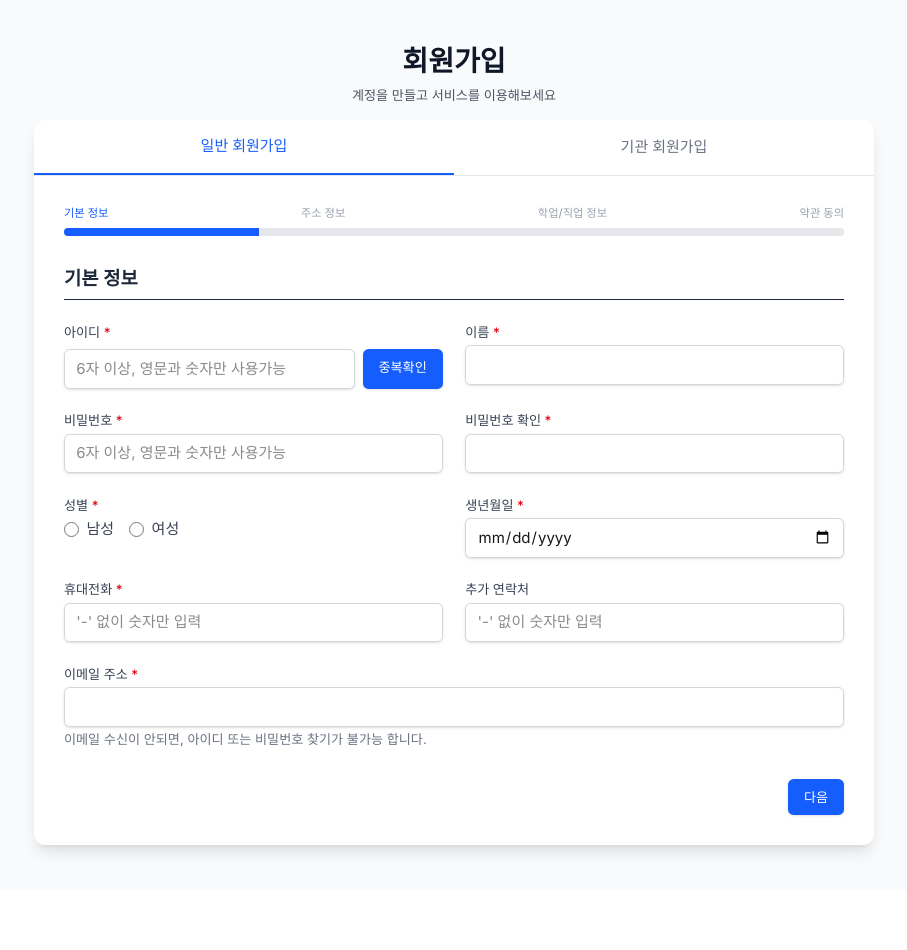
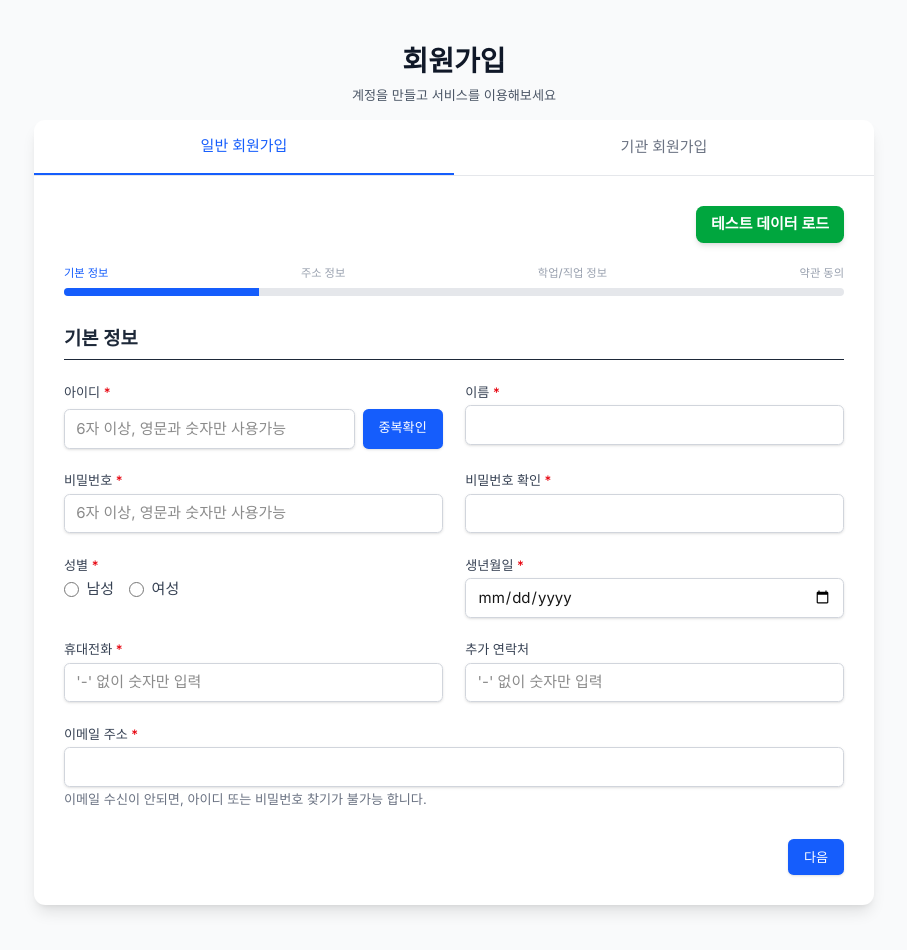
Before and after one commit to zoms999/aptitFront, a Next.js app: page /signup in a window 1280 px wide. Shown: the whole page, without its empty margins (186-1093 px from the left). Before the commit the page ends 890 px from the top, so only its background shows below. Built offline with nearby package versions, Linux system fonts and the light colour scheme.

Commit message:
로그인 세션유지지

```diff
--- a/app/page.tsx
+++ b/app/page.tsx
@@ -1,7 +1,36 @@
+"use client";
+
 import LoginForm from "@/components/LoginForm";
 import Header from "@/components/Header";
+import { useSession } from "next-auth/react";
+import { useEffect } from "react";
+import { useRouter } from "next/navigation";
 
 export default function Home() {
+  const { data: session, status } = useSession();
+  const router = useRouter();
+
+  useEffect(() => {
+    if (status === "authenticated" && session) {
+      // 이미 로그인된 사용자는 대시보드로 리다이렉트
+      router.push("/dashboard");
+    }
+  }, [session, status, router]);
+
+  // 로딩 중이거나 인증되지 않은 경우에만 로그인 화면 표시
+  if (status === "loading") {
+    return (
+      <div className="flex flex-col min-h-screen">
+        <Header />
+        <main className="flex-grow flex flex-col items-center justify-center py-24 px-4 sm:px-6 lg:px-8 bg-gray-50 dark:bg-gray-900">
+          <div className="w-full max-w-md space-y-8">
+            <p className="text-center text-gray-600 dark:text-gray-400">로딩 중...</p>
+          </div>
+        </main>
+      </div>
+    );
+  }
+
   return (
     <div className="flex flex-col min-h-screen">
       <Header />
--- a/components/OrganizationSignupForm.tsx
+++ b/components/OrganizationSignupForm.tsx
@@ -628,6 +628,59 @@ const OrganizationSignupForm = () => {
     return Object.keys(newErrors).length === 0;
   };
 
+  // 테스트 데이터 로드 함수
+  const loadTestData = () => {
+    const testData = {
+      username: 'testorg',
+      password: 'test123',
+      confirmPassword: 'test123',
+      name: '테스트 기관사용자',
+      gender: 'male',
+      birthdate: '1990-01-01',
+      phone: '01012345678',
+      additionalPhone: '01087654321',
+      email: 'testorg@example.com',
+      zipcode: '06141',
+      roadAddress: '서울특별시 강남구 테헤란로 123',
+      jibunAddress: '서울특별시 강남구 역삼동 123-45',
+      detailAddress: '테스트 빌딩 101호',
+      additionalAddress: '(역삼동)',
+      academicGroup: 'URE0012',
+      schoolName: '테스트대학교',
+      major: '컴퓨터공학',
+      grade: '4학년',
+      jobGroup: 'URJ0002',
+      companyName: '테스트 기관',
+      jobDescription: '기관 관리자',
+      agreeTerms: true,
+      agreePrivacy: true,
+      agreeMarketing: true,
+      sessionCode: '12345678', // 기관코드 (실제 사용 시 유효한 코드로 변경 필요)
+      instituteSeq: '1',  // 기관 시퀀스
+      turnSeq: '1'  // 차수 시퀀스
+    };
+
+    setFormData(testData);
+
+    // 유효성 검사 통과 플래그 설정
+    setUsernameChecked(true);
+    setUsernameCheckMessage('사용 가능한 아이디입니다.');
+    setCodeVerified(true);
+    setCodeCheckMessage('테스트 기관 - 유효한 회차코드입니다.');
+
+    // 기관 정보 로컬 스토리지에 저장
+    if (typeof window !== 'undefined') {
+      localStorage.setItem('institute_seq', testData.instituteSeq);
+      localStorage.setItem('turn_seq', testData.turnSeq);
+      localStorage.setItem('institute_name', '테스트 기관');
+    }
+
+    toast.success('테스트 데이터가 로드되었습니다! 이제 다음 단계로 이동하세요.', {
+      position: "top-center",
+      autoClose: 2000,
+    });
+  };
+
   return (
     <>
       <ToastContainer
@@ -647,6 +700,17 @@ const OrganizationSignupForm = () => {
           fontSize: '14px'
         }}
       />
+
+      {/* 테스트 데이터 로드 버튼 */}
+      <div className="mb-6 flex justify-end">
+        <button
+          type="button"
+          onClick={loadTestData}
+          className="py-2 px-4 bg-green-600 text-white font-semibold rounded-lg shadow-md hover:bg-green-700 focus:outline-none focus:ring-2 focus:ring-green-500 focus:ring-opacity-75"
+        >
+          테스트 데이터 로드
+        </button>
+      </div>
 
       <ProgressBar />
 
--- a/components/PersonalSignupForm.tsx
+++ b/components/PersonalSignupForm.tsx
@@ -31,6 +31,40 @@ const PersonalSignupForm: React.FC = () => {
     agreePrivacy: false,
     agreeMarketing: false,
   });
+
+  // 테스트 데이터 로드 함수
+  const loadTestData = () => {
+    setFormData({
+      email: 'test@example.com',
+      name: '테스트 사용자',
+      birthdate: '1990-01-01',
+      gender: 'male',
+      phone: '01012345678',
+      additionalPhone: '01087654321',
+      zipcode: '06141',
+      roadAddress: '서울특별시 강남구 테헤란로 123',
+      jibunAddress: '서울특별시 강남구 역삼동 123-45',
+      detailAddress: '테스트 빌딩 101호',
+      additionalAddress: '(역삼동)',
+      academicGroup: 'URE0012',
+      schoolName: '테스트대학교',
+      major: '컴퓨터공학',
+      grade: '4학년',
+      jobGroup: 'URJ0002',
+      companyName: '테스트 주식회사',
+      jobDescription: '웹 개발자',
+      username: 'testuser',
+      password: 'test123',
+      agreeTerms: true,
+      agreePrivacy: true,
+      agreeMarketing: true,
+    });
+
+    toast.success('테스트 데이터가 로드되었습니다!', {
+      position: "top-center",
+      autoClose: 2000,
+    });
+  };
 
   const handleChange = (e: React.ChangeEvent<HTMLInputElement | HTMLSelectElement | HTMLTextAreaElement>) => {
     const { name, value, type } = e.target;
@@ -153,6 +187,18 @@ const PersonalSignupForm: React.FC = () => {
         pauseOnHover
         theme="light"
       />
+
+      {/* 테스트 데이터 로드 버튼 */}
+      <div className="mb-6 flex justify-end">
+        <button
+          type="button"
+          onClick={loadTestData}
+          className="py-2 px-4 bg-green-600 text-white font-semibold rounded-lg shadow-md hover:bg-green-700 focus:outline-none focus:ring-2 focus:ring-green-500 focus:ring-opacity-75"
+        >
+          테스트 데이터 로드
+        </button>
+      </div>
+
       <form onSubmit={handleSubmit} className="space-y-6">
         {/* 기본 회원정보 입력 필드 */}
         <div>
@@ -207,6 +253,61 @@ const PersonalSignupForm: React.FC = () => {
           />
         </div>
 
+        <div>
+          <label htmlFor="birthdate" className="block text-sm font-medium text-gray-700">생년월일</label>
+          <input
+            type="date"
+            id="birthdate"
+            name="birthdate"
+            value={formData.birthdate}
+            onChange={handleChange}
+            className="mt-1 block w-full px-3 py-2 border border-gray-300 rounded-md shadow-sm focus:outline-none focus:ring-blue-500 focus:border-blue-500"
+            required
+          />
+        </div>
+
+        <div>
+          <label className="block text-sm font-medium text-gray-700">성별</label>
+          <div className="mt-1 flex space-x-4">
+            <label className="inline-flex items-center">
+              <input
+                type="radio"
+                name="gender"
+                value="male"
+                checked={formData.gender === 'male'}
+                onChange={handleChange}
+                className="h-4 w-4 text-blue-600 border-gray-300 focus:ring-blue-500"
+              />
+              <span className="ml-2 text-gray-700">남성</span>
+            </label>
+            <label className="inline-flex items-center">
+              <input
+                type="radio"
+                name="gender"
+                value="female"
+                checked={formData.gender === 'female'}
+                onChange={handleChange}
+                className="h-4 w-4 text-blue-600 border-gray-300 focus:ring-blue-500"
+              />
+              <span className="ml-2 text-gray-700">여성</span>
+            </label>
+          </div>
+        </div>
+
+        <div>
+          <label htmlFor="phone" className="block text-sm font-medium text-gray-700">휴대전화</label>
+          <input
+            type="tel"
+            id="phone"
+            name="phone"
+            value={formData.phone}
+            onChange={handleChange}
+            className="mt-1 block w-full px-3 py-2 border border-gray-300 rounded-md shadow-sm focus:outline-none focus:ring-blue-500 focus:border-blue-500"
+            placeholder="'-' 없이 숫자만 입력"
+            required
+          />
+        </div>
+
         {/* 약관 동의 체크박스 */}
         <div>
           <div className="flex items-center">
@@ -225,6 +326,23 @@ const PersonalSignupForm: React.FC = () => {
           </div>
         </div>
 
+        <div>
+          <div className="flex items-center">
+            <input
+              type="checkbox"
+              id="agreePrivacy"
+              name="agreePrivacy"
+              checked={formData.agreePrivacy}
+              onChange={handleChange}
+              className="h-4 w-4 text-blue-600 focus:ring-blue-500 border-gray-300 rounded"
+              required
+            />
+            <label htmlFor="agreePrivacy" className="ml-2 block text-sm text-gray-900">
+              개인정보 처리방침에 동의합니다
+            </label>
+          </div>
+        </div>
+
         <button
           type="submit"
           disabled={isSubmitting}
--- a/components/SignupForm.tsx
+++ b/components/SignupForm.tsx
@@ -81,6 +81,43 @@ const SignupForm = () => {
   const [usernameCheckMessage, setUsernameCheckMessage] = useState('');
   const [isSubmitting, setIsSubmitting] = useState(false);
   const [currentStep, setCurrentStep] = useState(1);
+
+  // 테스트 데이터 로드 함수
+  const loadTestData = () => {
+    const testData = {
+      username: 'testuser',
+      password: 'test123',
+      confirmPassword: 'test123',
+      name: '테스트 사용자',
+      gender: 'male',
+      birthdate: '1990-01-01',
+      phone: '01012345678',
+      additionalPhone: '01087654321',
+      email: 'test@example.com',
+      zipcode: '06141',
+      roadAddress: '서울특별시 강남구 테헤란로 123',
+      jibunAddress: '서울특별시 강남구 역삼동 123-45',
+      detailAddress: '테스트 빌딩 101호',
+      additionalAddress: '(역삼동)',
+      academicGroup: 'URE0012',
+      schoolName: '테스트대학교',
+      major: '컴퓨터공학',
+      grade: '4학년',
+      jobGroup: 'URJ0002',
+      companyName: '테스트 회사',
+      jobDescription: '웹 개발자',
+      agreeTerms: true
+    };
+
+    setFormData(testData);
+    setUsernameChecked(true);
+    setUsernameCheckMessage('사용 가능한 아이디입니다.');
+
+    toast.success('테스트 데이터가 로드되었습니다! 이제 다음 단계로 이동하세요.', {
+      position: "top-center",
+      autoClose: 2000,
+    });
+  };
 
   // 카카오 주소 검색 완료 핸들러
   const handlePostcodeComplete = (data: { zonecode: string; roadAddress: string; jibunAddress?: string; autoJibunAddress?: string }) => {
@@ -303,14 +340,14 @@ const SignupForm = () => {
           console.log('회원가입 성공:', data);
 
           // 성공 토스트 메시지 표시
-          toast.success('회원가입이 완료되었습니다! 결제 페이지로 이동합니다.', {
+          toast.success('회원가입이 완료되었습니다! 메인페이지로 이동합니다.', {
             position: "top-center",
             autoClose: 2000,
           });
 
-          // 잠시 후 결제 페이지로 이동
+          // 잠시 후 메인페이지로 이동
           setTimeout(() => {
-            router.push(`/payment?acGid=${data.acGid}`);
+            window.location.href = '/';
           }, 2000);
         } else {
           // 에러 메시지 표시
@@ -496,6 +533,17 @@ const SignupForm = () => {
           fontSize: '14px'
         }}
       />
+
+      {/* 테스트 데이터 로드 버튼 */}
+      <div className="mb-6 flex justify-end">
+        <button
+          type="button"
+          onClick={loadTestData}
+          className="py-2 px-4 bg-green-600 text-white font-semibold rounded-lg shadow-md hover:bg-green-700 focus:outline-none focus:ring-2 focus:ring-green-500 focus:ring-opacity-75"
+        >
+          테스트 데이터 로드
+        </button>
+      </div>
 
       <ProgressBar />
 
```
